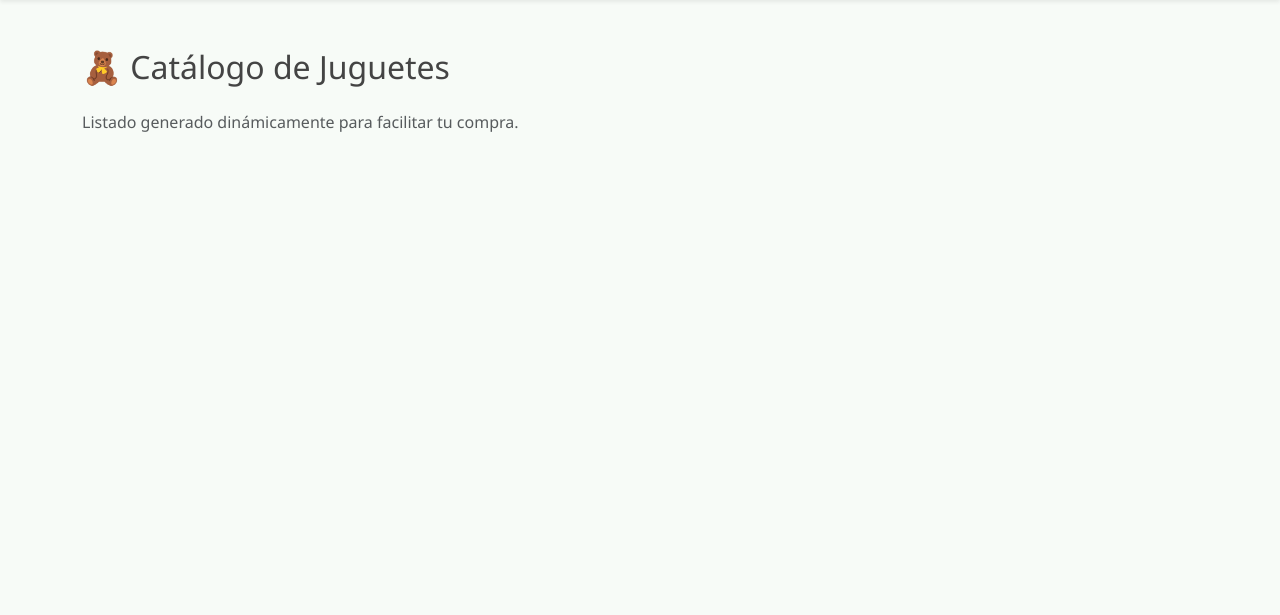
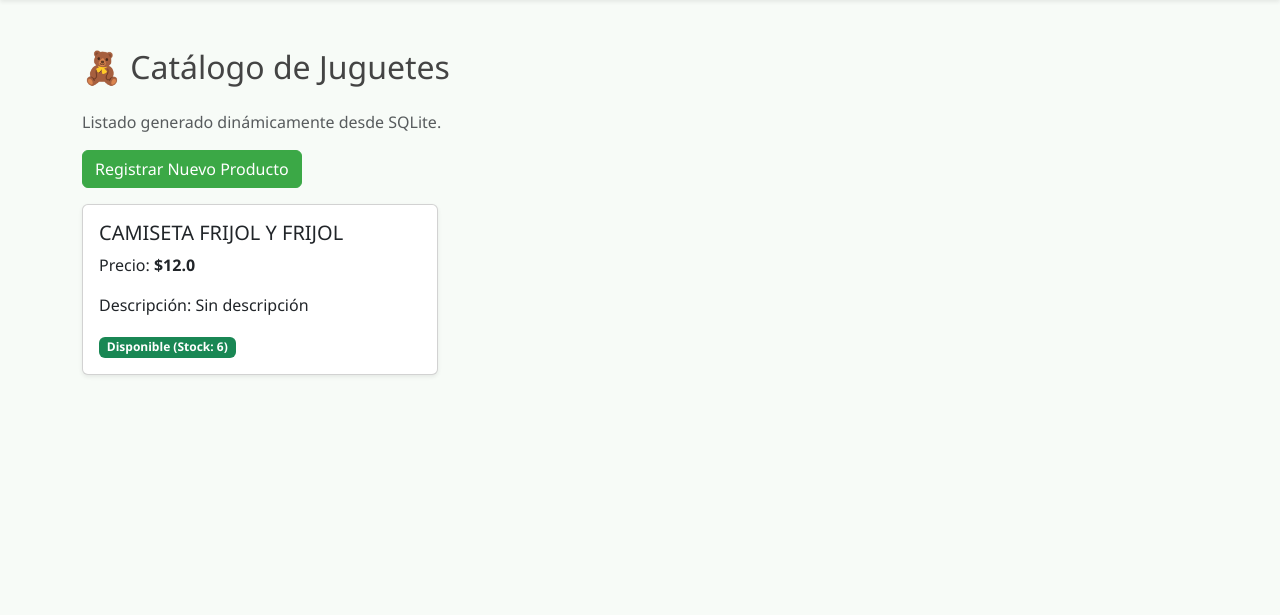
Before and after one commit to Romialmagro17/FrijolyFrijol_Proyect, a Flask app: page /productos in a window 1280 px wide. Shown: the part 61-676 px from the top of the page. Run offline with Flask 3, Linux system fonts and the light colour scheme; data comes from the database, SQL or seed files in the repository; both versions use the stored data as it was after the commit.

Commit message:
Correccion de conexion a base de datos y formulario de productos

```diff
--- a/app.py
+++ b/app.py
@@ -1,3 +1,5 @@
+import os
+import sqlite3
 from flask import Flask, render_template, redirect, url_for, flash
 from forms.producto_form import ProductoForm
 from forms.cliente_form import ClienteForm
@@ -8,8 +10,38 @@ from forms.facturacion_form import FacturacionForm
 app = Flask(__name__)
 app.config['SECRET_KEY'] = 'clave_secreta_para_csrf_12345'
 
-# Listas temporales en memoria
-PRODUCTOS = []
+# --- CONFIGURACIÓN DE LA BASE DE DATOS SQLITE ---
+DATA_FOLDER = os.path.join(app.root_path, 'data')
+if not os.path.exists(DATA_FOLDER):
+    os.makedirs(DATA_FOLDER)
+
+DB_PATH = os.path.join(DATA_FOLDER, 'ferreteria.db')
+
+def dict_factory(cursor, row):
+    """Convierte las filas de SQLite en diccionarios para usar notación de punto en Jinja2."""
+    fields = [column[0] for column in cursor.description]
+    return {key: value for key, value in zip(fields, row)}
+
+def init_db():
+    """Inicializa la base de datos y crea la tabla de productos si no existe."""
+    conn = sqlite3.connect(DB_PATH)
+    cursor = conn.cursor()
+    cursor.execute('''
+        CREATE TABLE IF NOT EXISTS productos (
+            id INTEGER PRIMARY KEY AUTOINCREMENT,
+            nombre TEXT NOT NULL,
+            precio REAL NOT NULL,
+            stock INTEGER NOT NULL,
+            descripcion TEXT
+        )
+    ''')
+    conn.commit()
+    conn.close()
+
+# Ejecutar la inicialización de la base de datos al arrancar la app
+init_db()
+
+# Listas temporales restantes
 CLIENTES = []
 PROVEEDORES = []
 FACTURAS = []
@@ -19,16 +51,34 @@ FACTURAS = []
 def index():
     return render_template('index.html')
 
-# --- MÓDULO PRODUCTOS ---
+# --- MÓDULO PRODUCTOS (Con persistencia SQLite) ---
 @app.route('/productos')
 def productos():
-    return render_template('productos.html', productos=PRODUCTOS)
+    conn = sqlite3.connect(DB_PATH)
+    conn.row_factory = dict_factory
+    cursor = conn.cursor()
+    cursor.execute('SELECT id, nombre, precio, stock, descripcion FROM productos')
+    productos_db = cursor.fetchall()
+    conn.close()
+    return render_template('productos.html', productos=productos_db)
 
 @app.route('/productos/nuevo', methods=['GET', 'POST'])
 def formulario_producto():
     form = ProductoForm()
     if form.validate_on_submit():
-        PRODUCTOS.append(form.data)
+        nombre = form.nombre.data
+        precio = float(form.precio.data) if form.precio.data is not None else 0.0
+        stock = int(form.stock.data) if form.stock.data is not None else 0
+
+        conn = sqlite3.connect(DB_PATH)
+        cursor = conn.cursor()
+        cursor.execute('''
+            INSERT INTO productos (nombre, precio, stock, descripcion)
+            VALUES (?, ?, ?, ?)
+        ''', (nombre, precio, stock, 'Sin descripción'))
+        conn.commit()
+        conn.close()
+
         flash('Producto guardado exitosamente', 'success')
         return redirect(url_for('productos'))
     return render_template('formulario_producto.html', form=form)
--- a/templates/productos.html
+++ b/templates/productos.html
@@ -6,7 +6,8 @@
 <div class="row">
     <div class="col-12">
         <h2 class="mb-4">🧸 Catálogo de Juguetes</h2>
-        <p class="text-muted">Listado generado dinámicamente para facilitar tu compra.</p>
+        <p class="text-muted">Listado generado dinámicamente desde SQLite.</p>
+        <a href="{{ url_for('formulario_producto') }}" class="btn btn-primary mb-3">Registrar Nuevo Producto</a>
     </div>
 </div>
 
@@ -15,11 +16,10 @@
     <div class="col-md-4 mb-3">
         <div class="card h-100 shadow-sm">
             <div class="card-body">
-                <!-- Filtro de Jinja2 para poner el nombre en mayúsculas -->
                 <h5 class="card-title">{{ producto.nombre | upper }}</h5>
                 <p class="card-text">Precio: <strong>${{ producto.precio }}</strong></p>
+                <p class="card-text">Descripción: {{ producto.descripcion }}</p>
 
-                <!-- Condicional if / else para el stock -->
                 {% if producto.stock > 0 %}
                     <span class="badge bg-success">Disponible (Stock: {{ producto.stock }})</span>
                 {% else %}
@@ -28,6 +28,10 @@
             </div>
         </div>
     </div>
+    {% else %}
+    <div class="col-12">
+        <div class="alert alert-info text-center">No hay productos registrados todavía en la base de datos.</div>
+    </div>
     {% endfor %}
 </div>
 {% endblock %}
```
Also changed, not shown: data/ferreteria.db (added).
